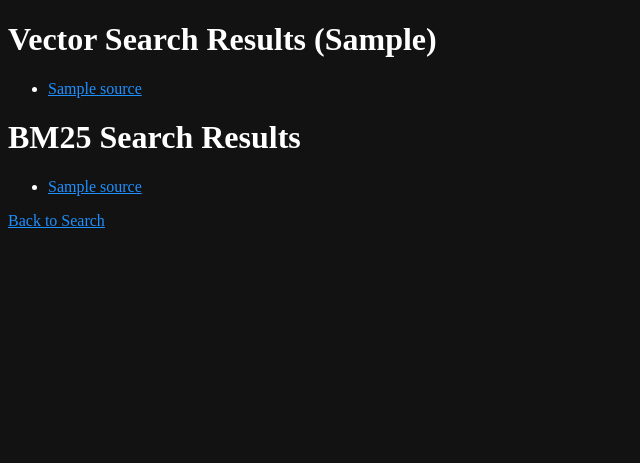
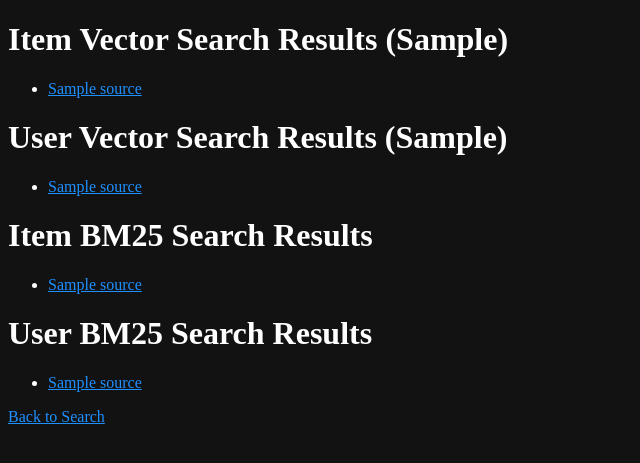
Before and after one commit to u-masao/hybrid-search-demo, a Flask app: template templates/results.html in a window 1280 px wide. Shown: the top 463 px of the page, without its empty margins (0-640 px from the left). Run offline with Flask 3, Linux system fonts and the light colour scheme; the template is opened without the code that fills it: most values are stand-ins (such as "Sample title", 1, 10 or a date in 2020).

Commit message:
feat: Implement unified search for users and items in search_app

```diff
--- a/src/search_app/main.py
+++ b/src/search_app/main.py
@@ -17,19 +17,23 @@ def search():
     if request.method == "POST":
         query_text = request.form.get("query")
         es_host = "https://localhost:9200"
-        index_name = "item_develop"
+        target_column = request.form.get("target_column", "embedding")
 
-        target_column = request.form.get("target_column", "embedding")
-        vector_results = perform_vector_search(
-            es_host, index_name, query_text, target_column
+        # Perform search on both item and user indices
+        item_vector_results, user_vector_results = perform_vector_search(
+            es_host, item_index_name, user_index_name, query_text, target_column
         )
-        bm25_results = perform_bm25_search(es_host, index_name, query_text)
+        item_bm25_results, user_bm25_results = perform_bm25_search(
+            es_host, item_index_name, user_index_name, query_text
+        )
 
         return render_template(
             "results.html",
-            vector_results=vector_results,
+            item_vector_results=item_vector_results,
+            user_vector_results=user_vector_results,
             target_column=target_column,
-            bm25_results=bm25_results,
+            item_bm25_results=item_bm25_results,
+            user_bm25_results=user_bm25_results,
         )
 
     return render_template("search.html")
--- a/templates/results.html
+++ b/templates/results.html
@@ -17,9 +17,9 @@
     </style>
 </head>
 <body>
-    <h1>Vector Search Results ({{ target_column }})</h1>
+    <h1>Item Vector Search Results ({{ target_column }})</h1>
     <ul>
-        {% for result in vector_results %}
+        {% for result in item_vector_results %}
         <li>
             <a href="#" onclick="alert('Title: {{ result._source.title }}\nContent: {{ result._source.content }}')">
                 {{ result._source.title }}
@@ -28,9 +28,31 @@
         {% endfor %}
     </ul>
 
-    <h1>BM25 Search Results</h1>
+    <h1>User Vector Search Results ({{ target_column }})</h1>
     <ul>
-        {% for result in bm25_results %}
+        {% for result in user_vector_results %}
+        <li>
+            <a href="#" onclick="alert('Title: {{ result._source.title }}\nContent: {{ result._source.content }}')">
+                {{ result._source.title }}
+            </a>
+        </li>
+        {% endfor %}
+    </ul>
+
+    <h1>Item BM25 Search Results</h1>
+    <ul>
+        {% for result in item_bm25_results %}
+        <li>
+            <a href="#" onclick="alert('Title: {{ result._source.title }}\nContent: {{ result._source.content }}')">
+                {{ result._source.title }}
+            </a>
+        </li>
+        {% endfor %}
+    </ul>
+
+    <h1>User BM25 Search Results</h1>
+    <ul>
+        {% for result in user_bm25_results %}
         <li>
             <a href="#" onclick="alert('Title: {{ result._source.title }}\nContent: {{ result._source.content }}')">
                 {{ result._source.title }}
```
Also changed, not shown: src/search_app/search_program.py (+35 -28 lines).
